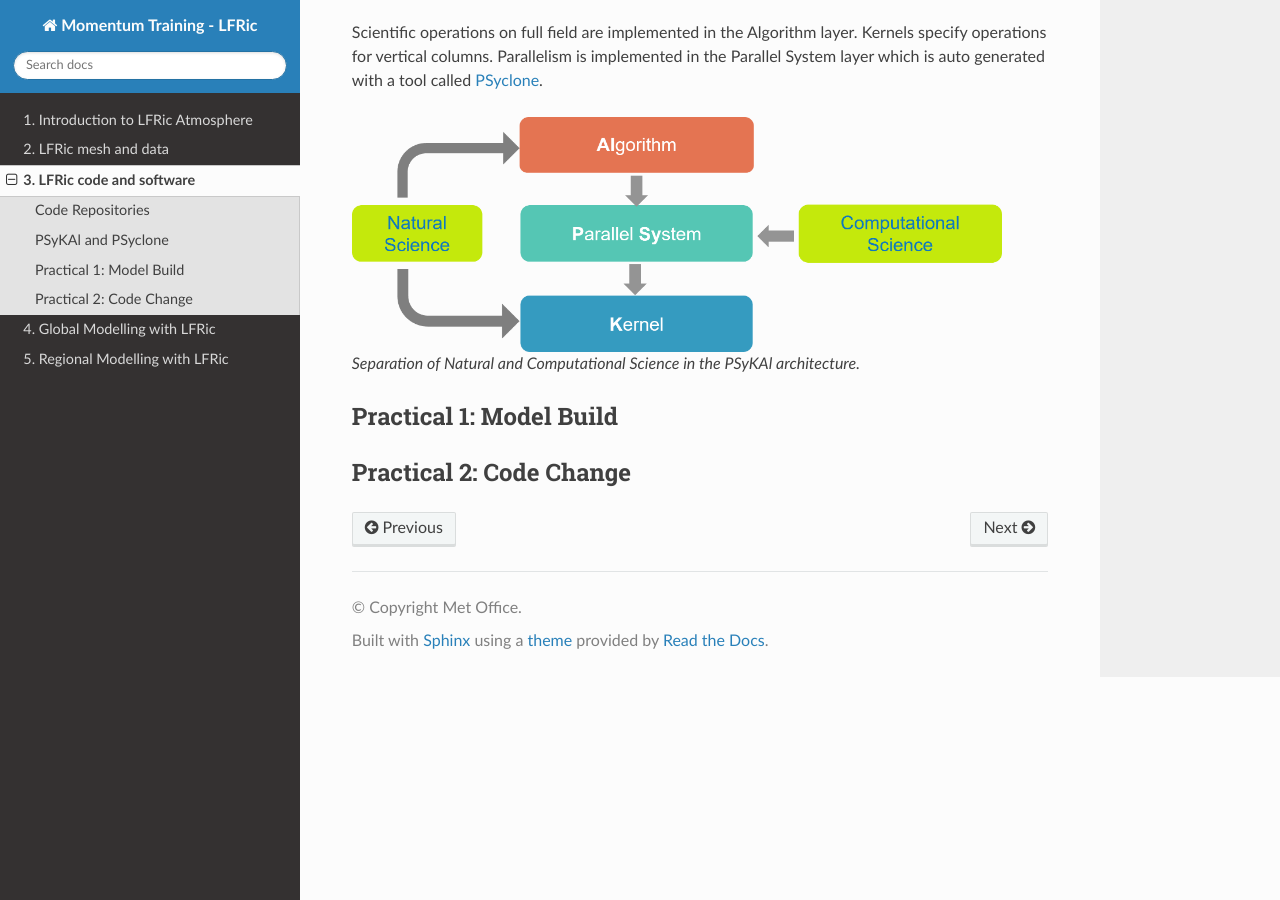
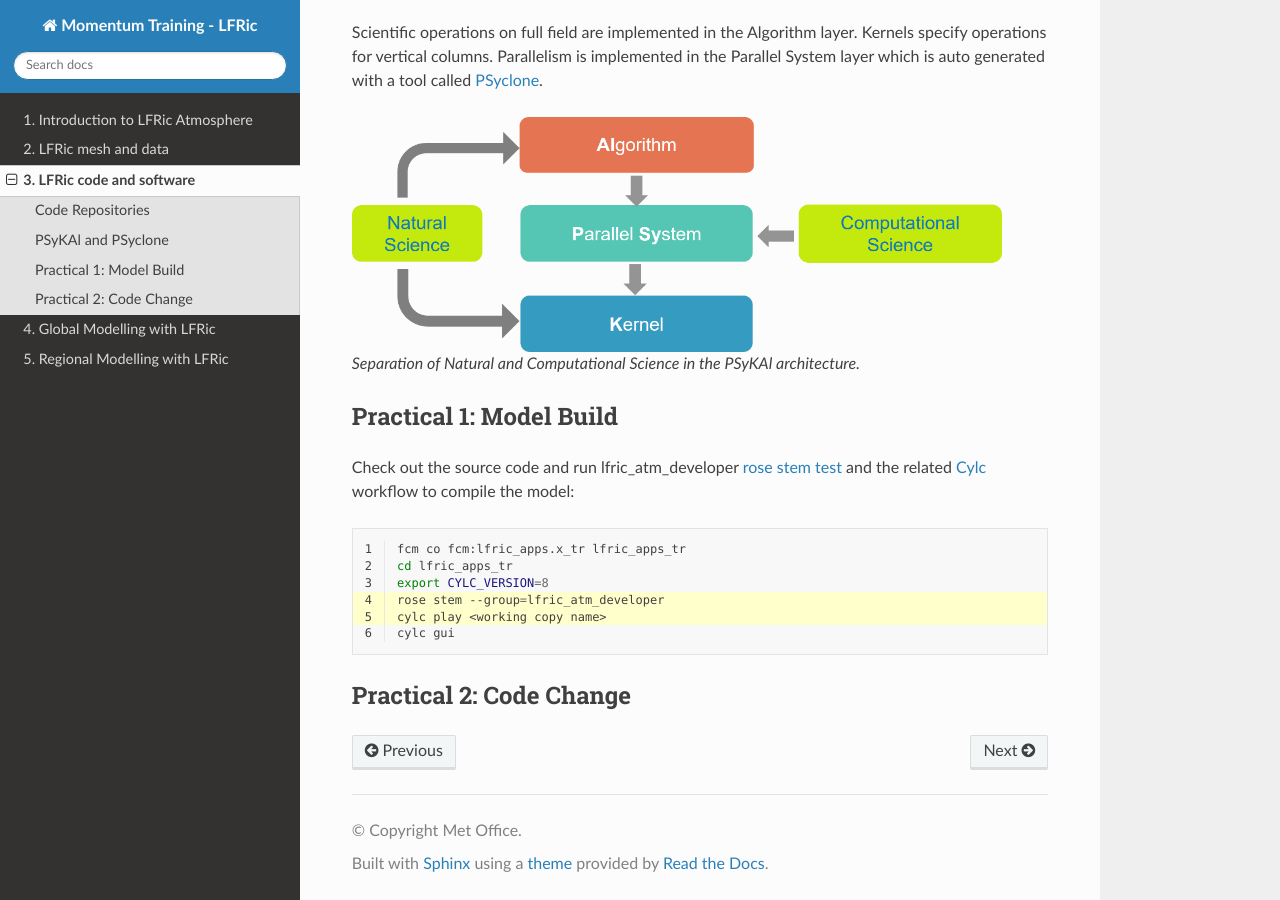
Before and after one commit to MetOffice/LFRic-Atmosphere-Training, a Sphinx documentation site: the page built from source/lfric_code/index.rst, in a window 1280 px wide and 900 px high, scrolled down 712 px. Built offline with Sphinx 7.4.7 and the Read the Docs theme 3.1.0, drawn with Linux system fonts in a browser that asks for light colours.

Commit message:
Add instructions to run rose stem test

```diff
--- a/source/lfric_code/index.rst
+++ b/source/lfric_code/index.rst
@@ -32,6 +32,21 @@ Scientific operations on full field are implemented in the Algorithm layer. Kern
 Practical 1: Model Build
 ------------------------
 
+Check out the source code and run lfric_atm_developer `rose stem test <https://metomi.github.io/rose/doc/html/tutorial/rose/furthertopics/rose-stem.html>`_ and the related `Cylc <https://cylc.github.io/cylc-doc/latest/html/index.html>`_ workflow to compile the model:
+
+.. code-block:: bash
+   :linenos:
+   :emphasize-lines: 4,5
+
+   fcm co fcm:lfric_apps.x_tr lfric_apps_tr
+   cd lfric_apps_tr
+   export CYLC_VERSION=8
+   rose stem --group=lfric_atm_developer
+   cylc play <working copy name>
+   cylc gui
+
+
+
 
 Practical 2: Code Change
 ------------------------
```
